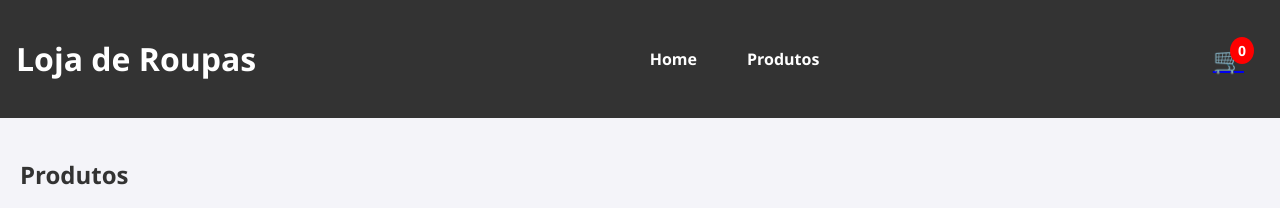
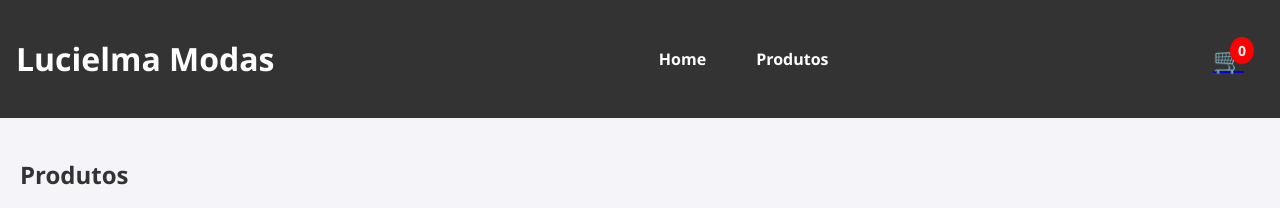
Before and after one commit to OwnerDevss/Lucielma-Modas, a plain HTML site: page produtos.html in a window 1280 px wide. Shown: the top 208 px of the page. Drawn offline with Linux system fonts and the light colour scheme.

Commit message:
Update produtos.html

```diff
--- a/produtos.html
+++ b/produtos.html
@@ -5,12 +5,12 @@
     <meta name="viewport" content="width=device-width, initial-scale=1.0">
     <title>Produtos - Lucielma Modas</title>
     <link rel="stylesheet" href="styles.css">
-        <link rel="icon" href="logo.jpg" type="image/x-icon">
+        <link rel="icon" href="img/logo.jpg" type="image/x-icon"> <!-- Linha para adicionar o favicon -->
 
 </head>
 <body>
     <header>
-        <h1>Loja de Roupas</h1>
+        <h1>Lucielma Modas</h1>
         <nav>
             <ul>
                 <li><a href="index.html">Home</a></li>
```
